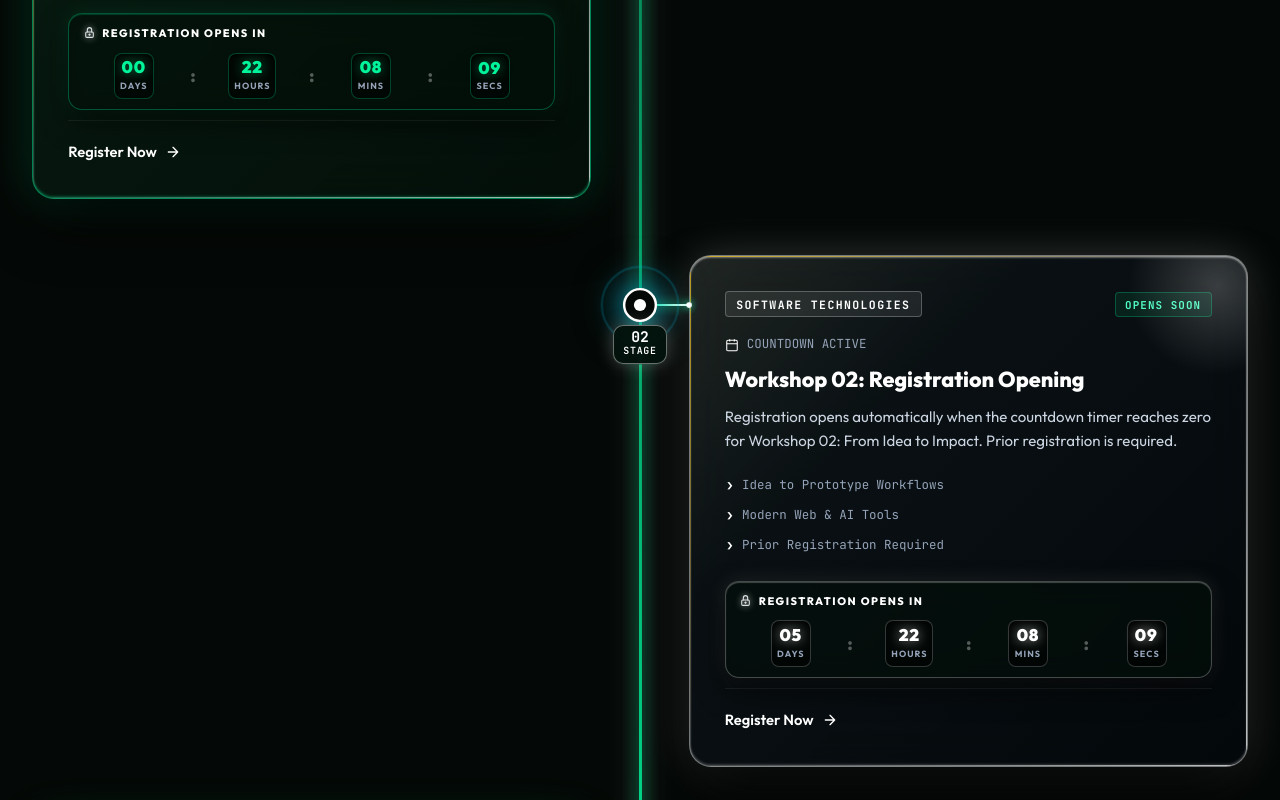
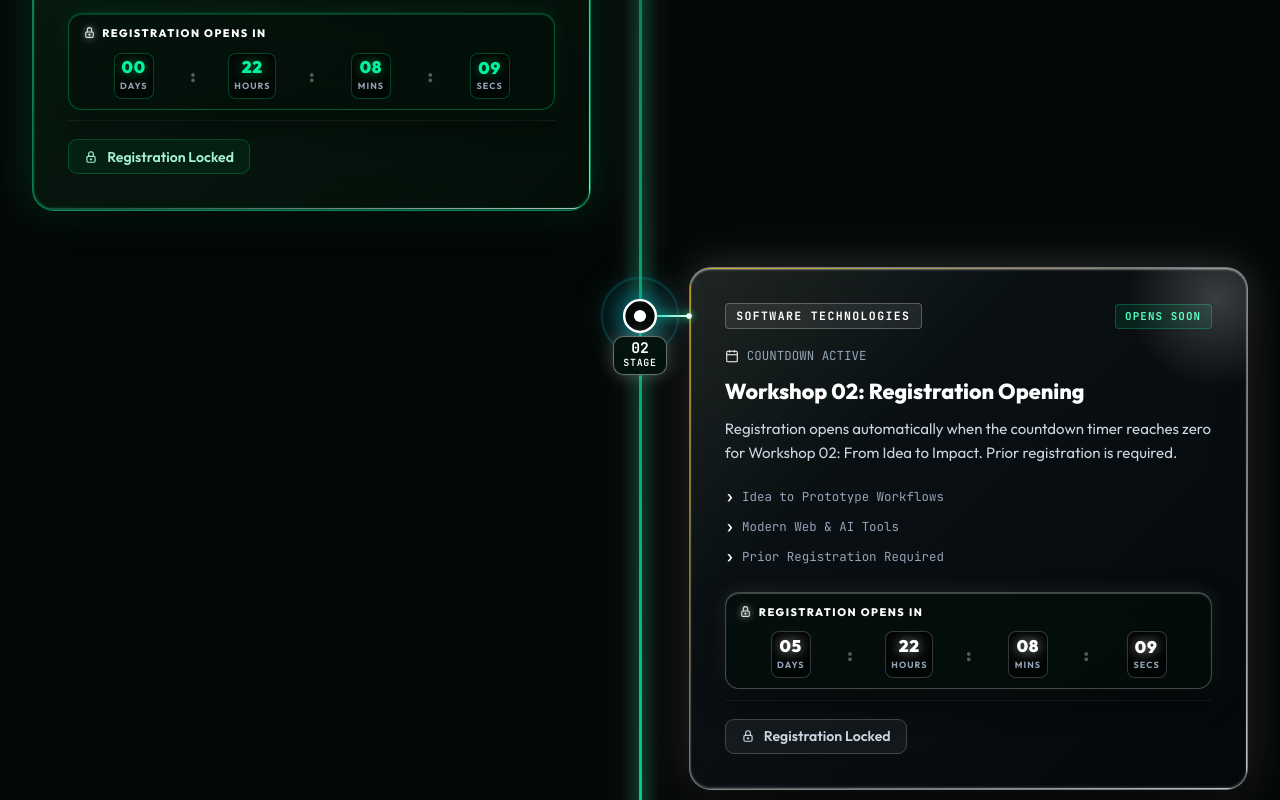
Before and after one commit to mohommadhuafnan/HASHCORE-2026, a React (Vite) app: page / in a window 1280 px wide. Shown: the part 2960-3760 px from the top of the page. Built offline with nearby package versions, Linux system fonts and the light colour scheme.

Commit message:
fix(registration): lock registration button and form until countdown timer completes

```diff
--- a/src/components/Register/CategorySelection.jsx
+++ b/src/components/Register/CategorySelection.jsx
@@ -166,6 +166,11 @@ export default function CategorySelection({ onSelectTrack, onBackToHome, existin
                 onClick={() => alert('Registration opens automatically when the countdown timer reaches zero.')}
                 title="Registration will unlock automatically when the countdown timer completes"
               >
+                <svg viewBox="0 0 24 24" fill="none" className="btn-lock-icon" style={{ width: '16px', height: '16px', marginRight: '6px' }}>
+                  <rect x="5" y="11" width="14" height="10" rx="2" stroke="currentColor" strokeWidth="2" />
+                  <path d="M8 11V7C8 4.79086 9.79086 3 12 3C14.2091 3 16 4.79086 16 7V11" stroke="currentColor" strokeWidth="2" strokeLinecap="round" />
+                  <circle cx="12" cy="16" r="1.5" fill="currentColor" />
+                </svg>
                 <span className="btn-text">Registration Locked</span>
               </button>
             )}
@@ -251,6 +256,11 @@ export default function CategorySelection({ onSelectTrack, onBackToHome, existin
                 onClick={() => alert('Registration opens automatically when the countdown timer reaches zero.')}
                 title="Registration will unlock automatically when the countdown timer completes"
               >
+                <svg viewBox="0 0 24 24" fill="none" className="btn-lock-icon" style={{ width: '16px', height: '16px', marginRight: '6px' }}>
+                  <rect x="5" y="11" width="14" height="10" rx="2" stroke="currentColor" strokeWidth="2" />
+                  <path d="M8 11V7C8 4.79086 9.79086 3 12 3C14.2091 3 16 4.79086 16 7V11" stroke="currentColor" strokeWidth="2" strokeLinecap="round" />
+                  <circle cx="12" cy="16" r="1.5" fill="currentColor" />
+                </svg>
                 <span className="btn-text">Registration Locked</span>
               </button>
             )}
--- a/src/components/Register/RegisterPortal.jsx
+++ b/src/components/Register/RegisterPortal.jsx
@@ -5,6 +5,7 @@ import WelcomeLoader from './WelcomeLoader';
 import RegistrationForm from './RegistrationForm';
 import RegistrationSuccess from './RegistrationSuccess';
 import lastFrameImg from '../../frame/00240.webp';
+import { isWorkshopUnlocked } from '../common/RegistrationCountdown';
 import './RegisterPortal.css';
 
 /**
@@ -36,14 +37,16 @@ export default function RegisterPortal({ onBackToHome, initialStage = 'autoplayi
   // Adjust selectedTrack if initialTrack prop changes
   if (initialTrack !== prevInitialTrack) {
     setPrevInitialTrack(initialTrack);
-    if (initialTrack) {
+    if (initialTrack && isWorkshopUnlocked(initialTrack)) {
       setSelectedTrack(initialTrack);
+    } else {
+      setSelectedTrack(null);
     }
   }
 
   // Handlers
   const handleAutoPlayComplete = () => {
-    if (selectedTrack) {
+    if (selectedTrack && isWorkshopUnlocked(selectedTrack)) {
       setStage('welcome');
     } else {
       setStage('categories');
@@ -51,7 +54,7 @@ export default function RegisterPortal({ onBackToHome, initialStage = 'autoplayi
   };
 
   const handleSkipAutoPlay = () => {
-    if (selectedTrack) {
+    if (selectedTrack && isWorkshopUnlocked(selectedTrack)) {
       setStage('welcome');
     } else {
       setStage('categories');
@@ -61,6 +64,10 @@ export default function RegisterPortal({ onBackToHome, initialStage = 'autoplayi
   const handleSelectTrack = (trackKey) => {
     if (trackKey === 'VIEW_EXISTING') {
       setStage('success');
+      return;
+    }
+    if (!isWorkshopUnlocked(trackKey)) {
+      alert('Registration opens automatically when the countdown timer reaches zero.');
       return;
     }
     setSelectedTrack(trackKey);
--- a/src/components/Register/RegistrationForm.jsx
+++ b/src/components/Register/RegistrationForm.jsx
@@ -1,6 +1,7 @@
 import { useState } from 'react';
 import { registerParticipant } from '../../services/apiService';
 import { submitToGoogleForm } from '../../services/googleFormService';
+import RegistrationCountdown, { WORKSHOP_UNLOCK_DATES, useRegistrationCountdown } from '../common/RegistrationCountdown';
 
 /**
  * RegistrationForm:
@@ -18,6 +19,8 @@ import { submitToGoogleForm } from '../../services/googleFormService';
  */
 export default function RegistrationForm({ track, onBackToCategories, onSuccess }) {
   const isCTF = track === 'CTF';
+  const targetUnlockDate = isCTF ? WORKSHOP_UNLOCK_DATES.CTF : WORKSHOP_UNLOCK_DATES.WEB;
+  const countdown = useRegistrationCountdown(targetUnlockDate);
   const competitionValue = isCTF ? 'Workshop 01:From Awareness to Challenge' : 'Workshop 02: From Idea to Impact (Web Dev)';
 
   const [formData, setFormData] = useState({
@@ -55,6 +58,35 @@ export default function RegistrationForm({ track, onBackToCategories, onSuccess
     '2023/2024',
     '2024/2025',
   ];
+
+  if (!countdown.isUnlocked) {
+    return (
+      <div className="reg-form-card" style={{ textAlign: 'center', padding: '3.5rem 2rem' }}>
+        <div className="form-header-badge" style={{ margin: '0 auto 1.5rem', display: 'inline-flex' }}>
+          <span>REGISTRATION LOCKED // COUNTDOWN ACTIVE</span>
+        </div>
+        <h2 className="form-main-title" style={{ marginBottom: '1rem' }}>
+          Registration Opens Soon
+        </h2>
+        <p className="form-subtitle" style={{ maxWidth: '600px', margin: '0 auto 2rem', color: '#94a3b8' }}>
+          Registration for {isCTF ? 'Workshop 01: From Awareness to Challenge' : 'Workshop 02: From Idea to Impact'} opens automatically when the countdown timer reaches zero.
+        </p>
+
+        <div style={{ maxWidth: '480px', margin: '0 auto 2.5rem' }}>
+          <RegistrationCountdown targetDate={targetUnlockDate} track={isCTF ? 'CTF' : 'WEB'} />
+        </div>
+
+        <button
+          type="button"
+          onClick={onBackToCategories}
+          className="btn-submit-reg"
+          style={{ maxWidth: '300px', margin: '0 auto' }}
+        >
+          <span>Choose Another Workshop</span>
+        </button>
+      </div>
+    );
+  }
 
   const handleInputChange = (e) => {
     const { name, value } = e.target;
--- a/src/components/Timeline/Timeline.css
+++ b/src/components/Timeline/Timeline.css
@@ -785,6 +785,54 @@
   transform: translateX(4px);
 }
 
+.card-action-btn.is-locked-btn {
+  display: inline-flex;
+  align-items: center;
+  gap: 0.55rem;
+  background: rgba(255, 255, 255, 0.05);
+  border: 1px solid rgba(255, 255, 255, 0.16);
+  border-radius: 9px;
+  padding: 0.48rem 0.95rem;
+  color: #94a3b8;
+  font-family: var(--font-heading);
+  font-size: 0.88rem;
+  font-weight: 600;
+  cursor: not-allowed;
+  transition: all 0.25s ease;
+}
+
+.track-ctf .card-action-btn.is-locked-btn {
+  border-color: rgba(0, 245, 155, 0.22);
+  color: #a7f3d0;
+  background: rgba(0, 245, 155, 0.05);
+}
+
+.track-ctf .card-action-btn.is-locked-btn:hover {
+  background: rgba(0, 245, 155, 0.09);
+  border-color: rgba(0, 245, 155, 0.4);
+  color: #00f59b;
+  transform: none;
+}
+
+.track-webdev .card-action-btn.is-locked-btn {
+  border-color: rgba(255, 255, 255, 0.2);
+  color: #cbd5e1;
+  background: rgba(255, 255, 255, 0.05);
+}
+
+.track-webdev .card-action-btn.is-locked-btn:hover {
+  background: rgba(255, 255, 255, 0.09);
+  border-color: rgba(255, 255, 255, 0.35);
+  color: #ffffff;
+  transform: none;
+}
+
+.card-action-btn.is-locked-btn .btn-lock-icon {
+  width: 14px;
+  height: 14px;
+  stroke: currentColor;
+}
+
 /* ==========================================================================
    Responsive Adaptations
    ========================================================================== */
--- a/src/components/Timeline/Timeline.jsx
+++ b/src/components/Timeline/Timeline.jsx
@@ -1,5 +1,5 @@
 import { useEffect, useRef } from 'react';
-import RegistrationCountdown, { WORKSHOP_UNLOCK_DATES } from '../common/RegistrationCountdown';
+import RegistrationCountdown, { WORKSHOP_UNLOCK_DATES, useRegistrationCountdown } from '../common/RegistrationCountdown';
 import './Timeline.css';
 
 const TIMELINE_DATA = [
@@ -95,6 +95,8 @@ export default function Timeline({ onNavigateRegister }) {
   const trackWrapperRef = useRef(null);
   const beamRef = useRef(null);
   const filteredEvents = TIMELINE_DATA;
+  const ctfCountdown = useRegistrationCountdown(WORKSHOP_UNLOCK_DATES.CTF);
+  const webCountdown = useRegistrationCountdown(WORKSHOP_UNLOCK_DATES.WEB);
 
   // High-performance 120 FPS Scroll Lighting Animation
   useEffect(() => {
@@ -187,6 +189,8 @@ export default function Timeline({ onNavigateRegister }) {
             {filteredEvents.map((item, index) => {
               const isEven = index % 2 === 0;
               const isCTF = item.track === 'CTF';
+              const countdown = isCTF ? ctfCountdown : webCountdown;
+              const isUnlocked = countdown ? countdown.isUnlocked : false;
 
               return (
                 <div
@@ -253,9 +257,41 @@ export default function Timeline({ onNavigateRegister }) {
                     )}
 
                     <div className="card-footer-action">
+                      {item.statusType === 'event' ? (
+                        <a
+                          href="#details"
+                          className="card-action-btn"
+                          onClick={(e) => {
+                            e.preventDefault();
+                            const detailsEl = document.getElementById('details');
+                            if (detailsEl) detailsEl.scrollIntoView({ behavior: 'smooth' });
+                          }}
+                        >
+                          <span>Workshop Details</span>
+                          <svg viewBox="0 0 24 24" fill="none" className="arrow-icon">
+                            <path d="M5 12H19M19 12L12 5M19 12L12 19" stroke="currentColor" strokeWidth="2" strokeLinecap="round" strokeLinejoin="round" />
+                          </svg>
+                        </a>
+                      ) : !isUnlocked ? (
+                        <button
+                          type="button"
+                          className="card-action-btn is-locked-btn"
+                          onClick={() => {
+                            alert('Registration opens automatically when the countdown timer reaches zero.');
+                          }}
+                          title="Registration will unlock automatically when the countdown timer completes"
+                        >
+                          <svg viewBox="0 0 24 24" fill="none" className="btn-lock-icon">
+                            <rect x="5" y="11" width="14" height="10" rx="2" stroke="currentColor" strokeWidth="2" />
+                            <path d="M8 11V7C8 4.79086 9.79086 3 12 3C14.2091 3 16 4.79086 16 7V11" stroke="currentColor" strokeWidth="2" strokeLinecap="round" />
+                            <circle cx="12" cy="16" r="1.5" fill="currentColor" />
+                          </svg>
+                          <span>Registration Locked</span>
+                        </button>
+                      ) : (
                         <a
                           href="#register"
-                        className="card-action-btn"
+                          className="card-action-btn is-unlocked-btn"
                           onClick={(e) => {
                             if (onNavigateRegister) {
                               e.preventDefault();
@@ -264,11 +300,12 @@ export default function Timeline({ onNavigateRegister }) {
                             }
                           }}
                         >
-                        <span>{item.statusType === 'event' ? 'Workshop Details' : 'Register Now'}</span>
+                          <span>Register Now</span>
                           <svg viewBox="0 0 24 24" fill="none" className="arrow-icon">
                             <path d="M5 12H19M19 12L12 5M19 12L12 19" stroke="currentColor" strokeWidth="2" strokeLinecap="round" strokeLinejoin="round" />
                           </svg>
                         </a>
+                      )}
                     </div>
                   </div>
                 </div>
--- a/src/components/common/RegistrationCountdown.jsx
+++ b/src/components/common/RegistrationCountdown.jsx
@@ -10,6 +10,14 @@ export const WORKSHOP_UNLOCK_DATES = {
   CTF: new Date('2026-10-11T09:30:00+05:30'),
   WEB: new Date('2026-10-16T09:30:00+05:30'),
 };
+
+export function isWorkshopUnlocked(track) {
+  const key = (track || '').toUpperCase();
+  const target = (key === 'CTF' || key.includes('CTF')) ? WORKSHOP_UNLOCK_DATES.CTF : WORKSHOP_UNLOCK_DATES.WEB;
+  if (!target) return false;
+  const targetTime = target instanceof Date ? target.getTime() : new Date(target).getTime();
+  return Date.now() >= targetTime;
+}
 
 export function useRegistrationCountdown(targetDate) {
   const [timeLeft, setTimeLeft] = useState(() => calculateTimeLeft(targetDate));
```
Lines whose indentation alone changed are shown as unchanged.
